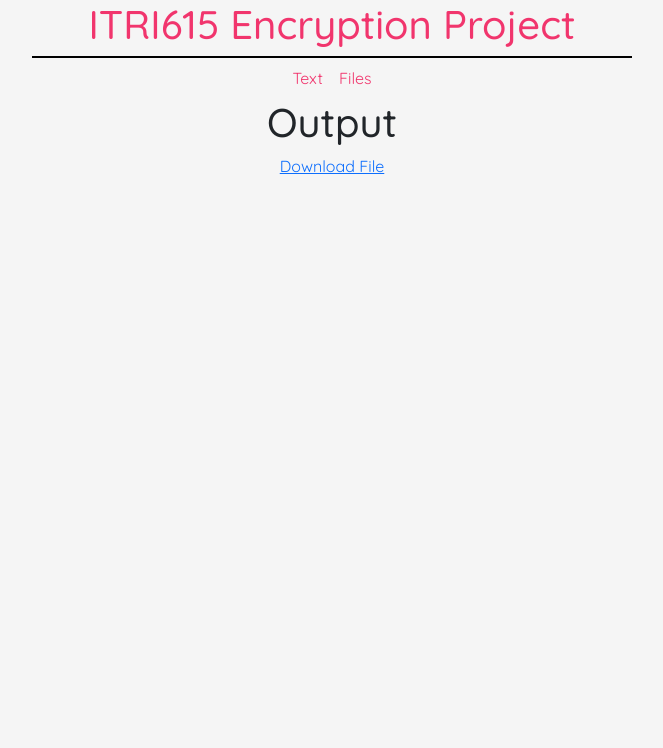
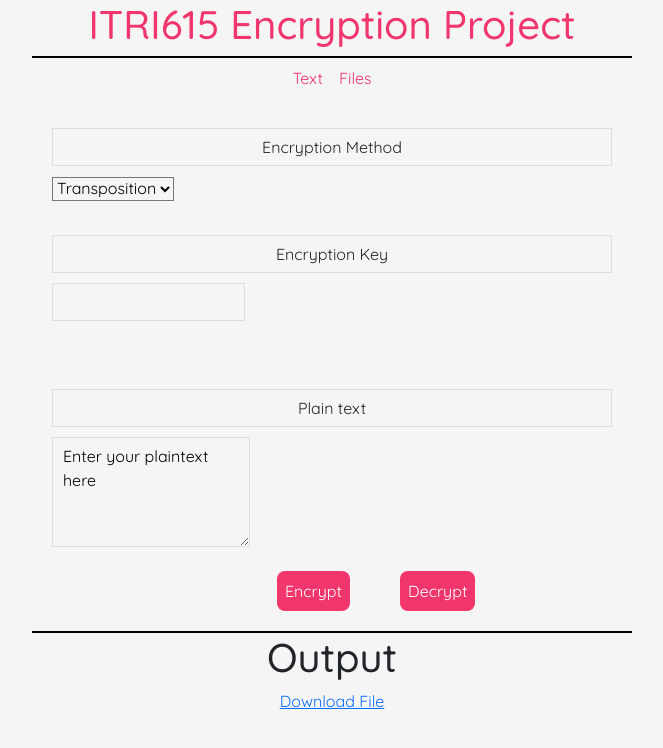
Before and after one commit to DeradoZA/ITRI615-Encryption-Project, a React (Create React App) app in the folder crypt-site/: page / in a window 1280 px wide. Shown: the top 748 px of the page, without its empty margins (308-971 px from the left). Built offline with nearby package versions, Linux system fonts and the light colour scheme.

Commit message:
Fixed a routing issue

```diff
--- a/crypt-site/src/App.js
+++ b/crypt-site/src/App.js
@@ -13,6 +13,9 @@ function App() {
         <Header />
         <Navbar />
         <Switch>
+          <Route exact path='/'>
+            <TextForm />
+          </Route>
           <Route path="/text">
             <TextForm />
           </Route>
```
